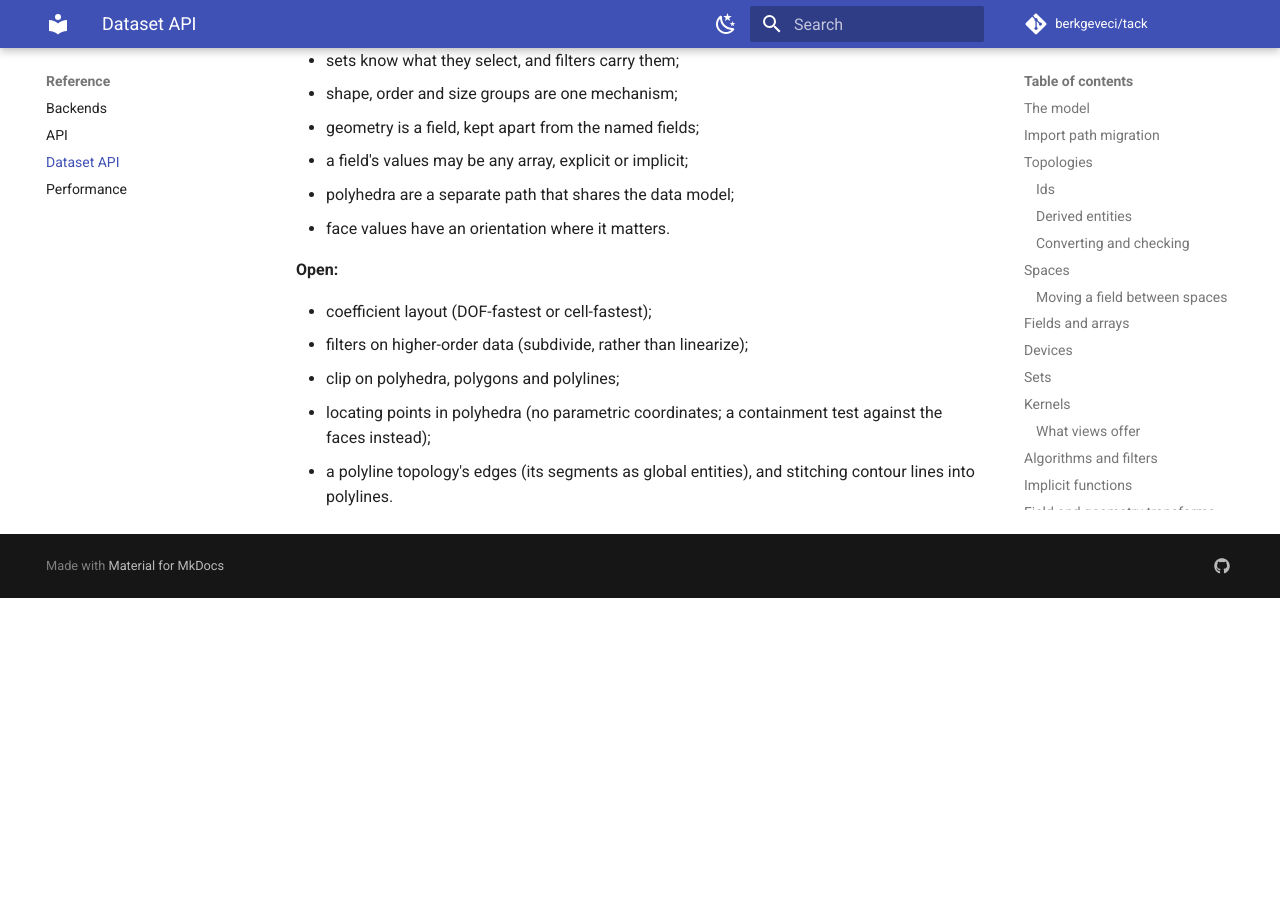
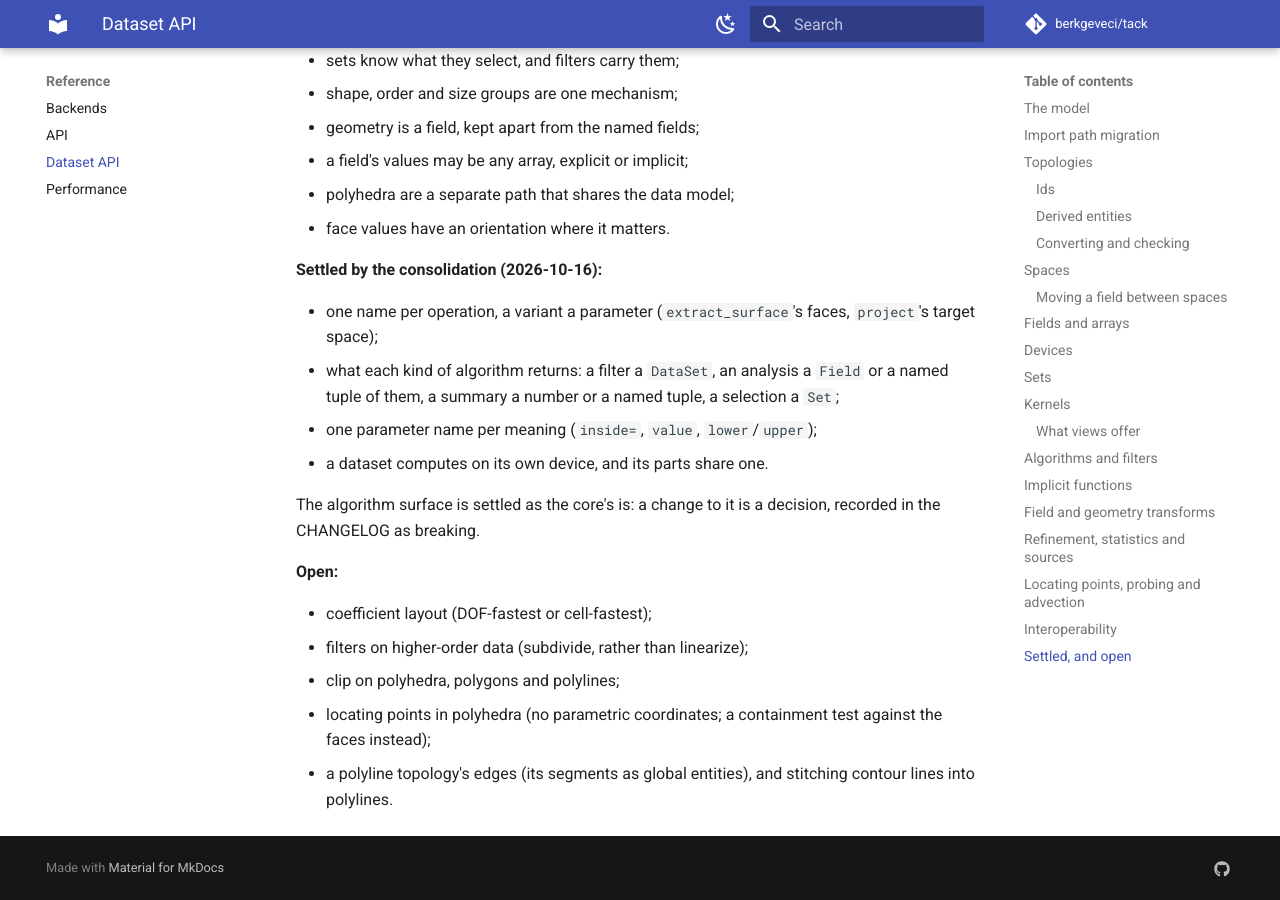
Before and after one commit to berkgeveci/tack, an MkDocs documentation site: the page built from docs/reference/dataset-api.md, in a window 1280 px wide and 900 px high, scrolled down 19882 px. Built offline with MkDocs 1.6.1 and Material for MkDocs 9.7.7, drawn with Linux system fonts in a browser that asks for light colours; comment, search, counter and statistics services are not loaded; before the commit the page ends 20480 px from its top, so only the background shows below that.

Commit message:
Record the dataset algorithm surface as settled in the reference

```diff
--- a/docs/reference/dataset-api.md
+++ b/docs/reference/dataset-api.md
@@ -705,6 +705,19 @@ reader's polyhedra can be inconsistently wound, so pass `orient=True`.
 - polyhedra are a separate path that shares the data model;
 - face values have an orientation where it matters.
 
+**Settled by the consolidation (2026-10-16):**
+
+- one name per operation, a variant a parameter (`extract_surface`'s faces,
+  `project`'s target space);
+- what each kind of algorithm returns: a filter a `DataSet`, an analysis a
+  `Field` or a named tuple of them, a summary a number or a named tuple, a
+  selection a `Set`;
+- one parameter name per meaning (`inside=`, `value`, `lower`/`upper`);
+- a dataset computes on its own device, and its parts share one.
+
+The algorithm surface is settled as the core's is: a change to it is a
+decision, recorded in the CHANGELOG as breaking.
+
 **Open:**
 
 - coefficient layout (DOF-fastest or cell-fastest);
```
